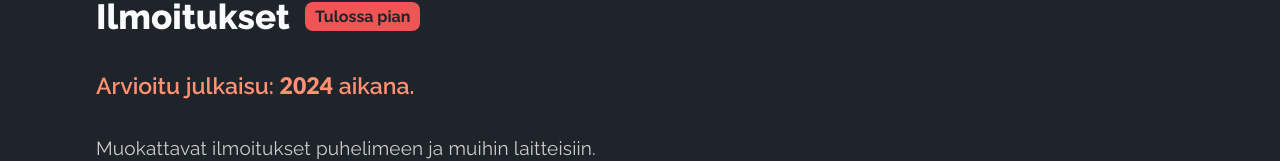
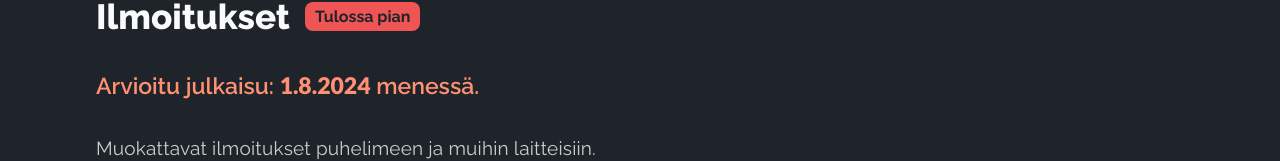
Before and after one commit to thevaldev/epossu-fi, a React (Vite) app: page /ilmoitukset in a window 1280 px wide. Shown: the part 229-390 px from the top of the page. Built offline with nearby package versions, Linux system fonts and the light colour scheme; no server answers.

Commit message:
Added estimated release date for notifications

```diff
--- a/src/pages/Notifications.tsx
+++ b/src/pages/Notifications.tsx
@@ -15,9 +15,9 @@ const Notifications = () => {
         <h2>
           Arvioitu julkaisu:{" "}
           <span className="number">
-            <strong>2024</strong>
+            <strong>1.8.2024</strong>
           </span>{" "}
-          aikana.
+          menessä.
         </h2>
         <p className="lead">
           Muokattavat ilmoitukset puhelimeen ja muihin laitteisiin.
```
